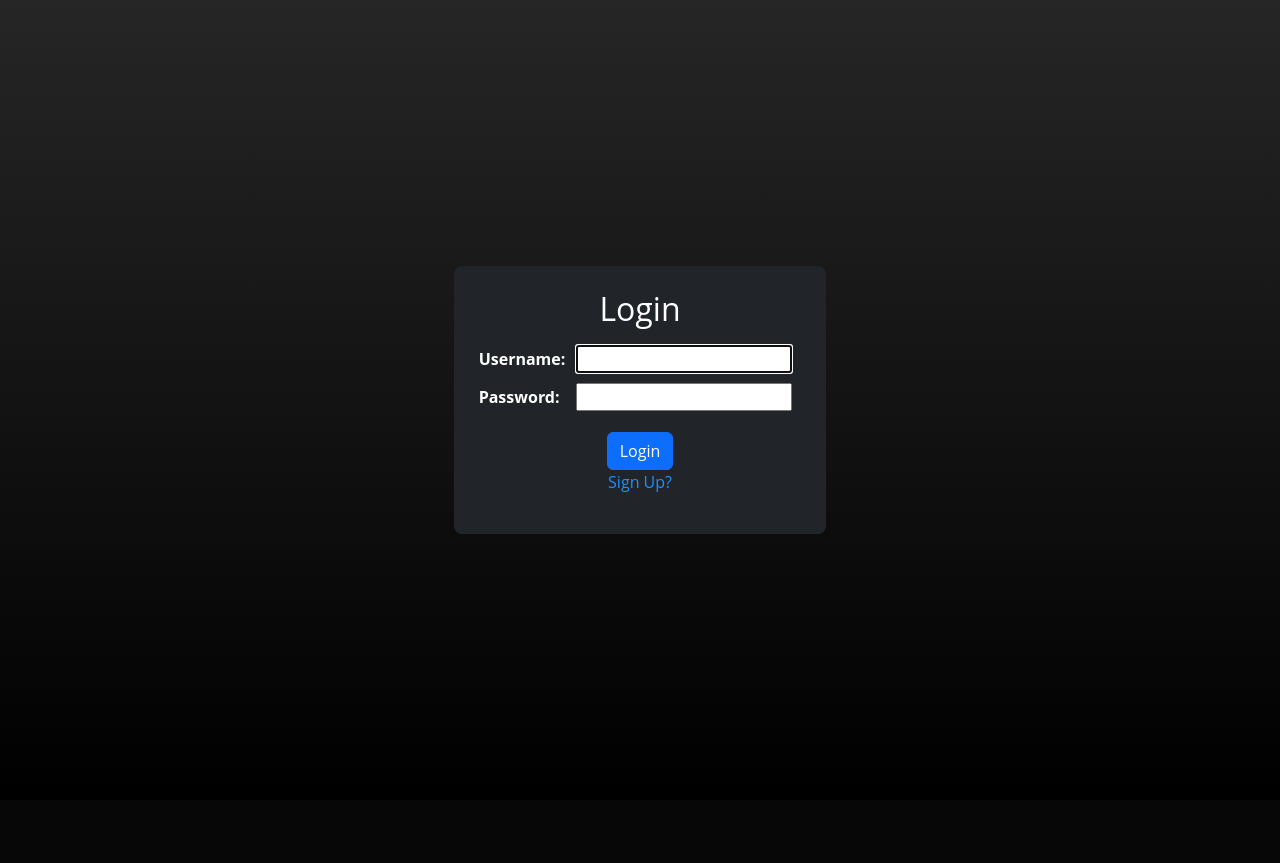
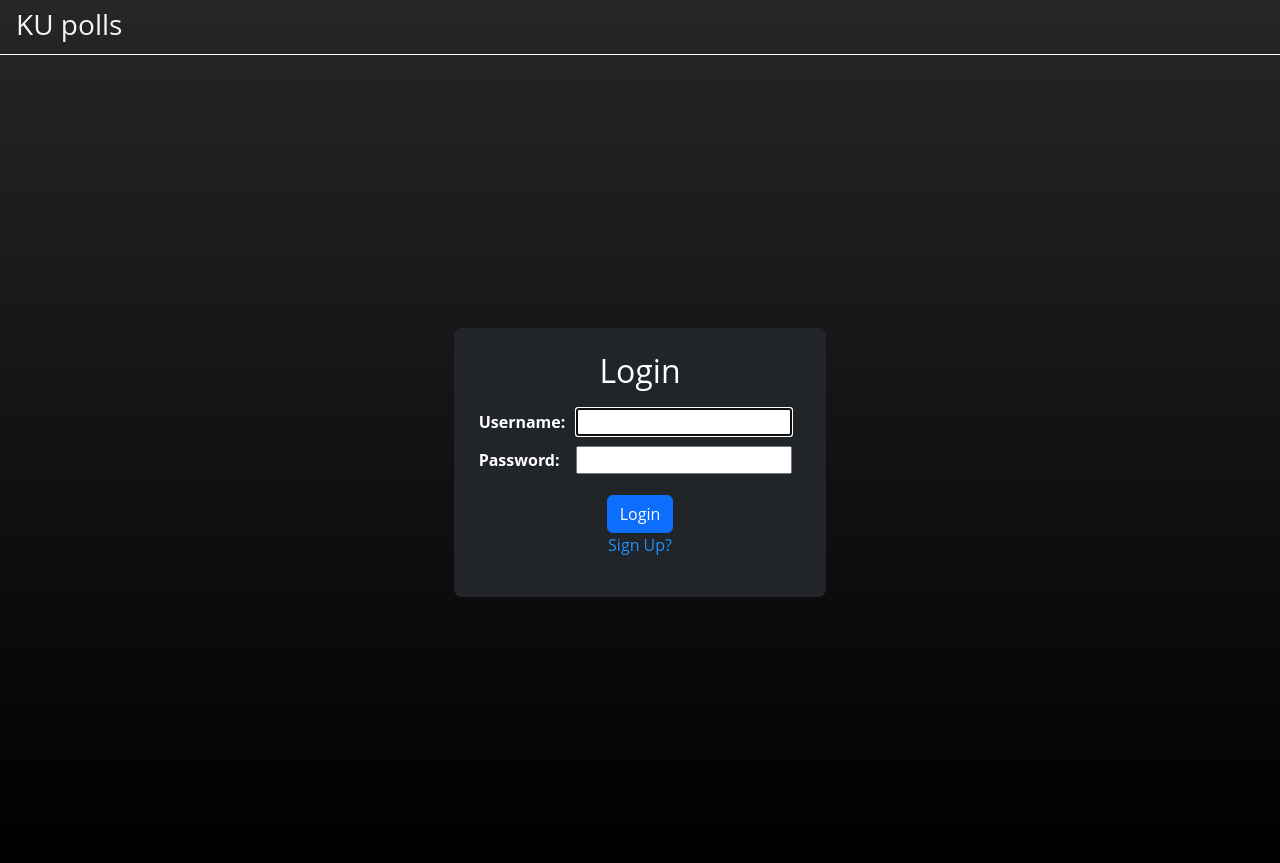
Before and after one commit to PanidaRumriankit/ku-polls, a Django app: page /accounts/login/ in a window 1280 px wide. Before the commit the page ends 534 px from the top, so only its background shows below. Run offline with Django 5.2, Linux system fonts and the light colour scheme; some libraries are stand-ins or nearby versions.

Commit message:
Add header to login and signup

```diff
--- /dev/null
+++ b/polls/templates/polls/header-lg.html
@@ -0,0 +1,3 @@
+<div class="border-bottom border-white pt-2 pb-1 mb-2 d-flex">
+    <a href="{% url 'polls:index' %}" class="ms-3"><h3>KU polls</h3></a>
+</div>
--- a/polls/templates/polls/results.html
+++ b/polls/templates/polls/results.html
@@ -38,6 +38,7 @@
     </table>
 </div>
 
-<a href="{% url 'polls:index'%}" role="button" class="btn btn-outline-light">Back to List of Polls</a>
-
+<div class="d-flex flex-row-reverse gap-2 w-75">
+    <a href="{% url 'polls:index'%}" role="button" class="btn btn-outline-light">Back to List of Polls</a>
+</div>
 </body>
--- a/polls/templates/registration/login.html
+++ b/polls/templates/registration/login.html
@@ -7,8 +7,9 @@
 
 <html>
 <title>Login</title>
-<body>
-<div class="bg-black bg-gradient d-flex flex-column justify-content-center align-items-center gap-3 vh-100">
+<body class="bg-black bg-gradient">
+{% include 'polls/header-lg.html' %}
+<div class="d-flex flex-column justify-content-center align-items-center gap-3 vh-100">
   <div class="bg-dark p-4 rounded-3">
     <h2 class="text-center pb-1">Login</h2>
     <form method="post" class="d-flex flex-column justify-content-center gap-3">
--- a/polls/templates/registration/signup.html
+++ b/polls/templates/registration/signup.html
@@ -7,7 +7,9 @@
 
 <title>Sign Up</title>
 
-<div class="bg-black bg-gradient d-flex flex-column justify-content-center align-items-center gap-3 vh-100">
+<body class="bg-black bg-gradient ">
+{% include 'polls/header-lg.html' %}
+<div class="d-flex flex-column justify-content-center align-items-center gap-3 vh-100">
   <div class="bg-dark p-4 rounded-3">
     <h2 class="text-center">Sign Up</h2>
     <form method="post" class="d-flex flex-column justify-content-center gap-3 pt-2">
@@ -22,3 +24,4 @@
      </form>
   </div>
 </div>
+</body>
```
